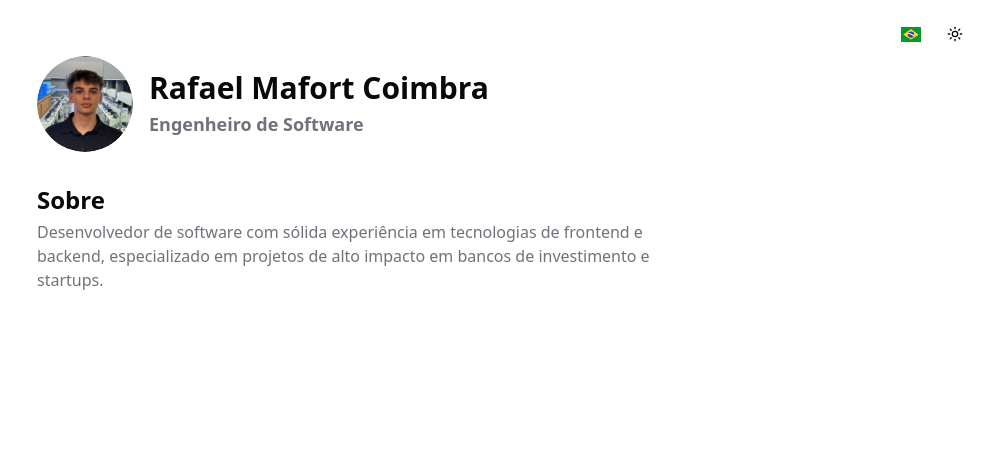
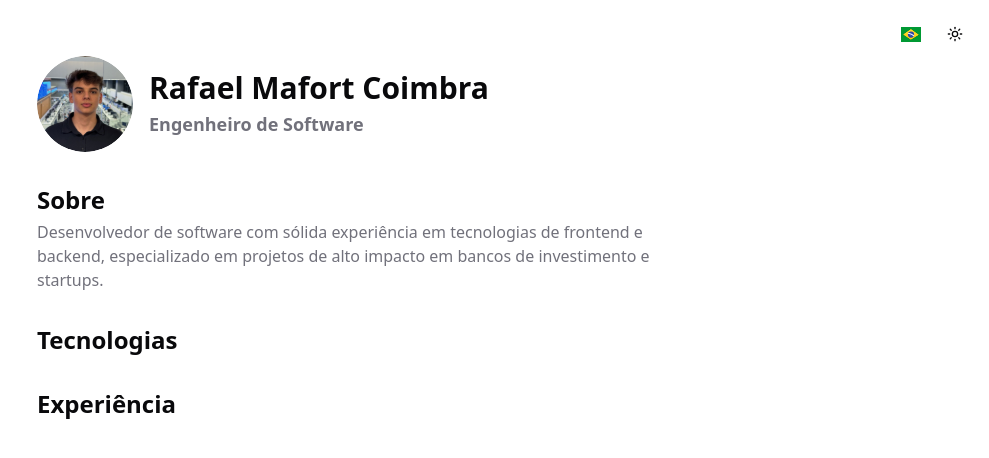
Before and after one commit to rafaelmafortc/personal-website, a Next.js app: page / in a window 1280 px wide. Shown: the top 458 px of the page, without its empty margins (291-1280 px from the left). Built offline with nearby package versions, Linux system fonts and the light colour scheme; no server answers.

Commit message:
new section

```diff
--- a/src/app/page.tsx
+++ b/src/app/page.tsx
@@ -38,6 +38,16 @@ export default function Home() {
                         {t('about_text')}
                     </p>
                 </section>
+                <section>
+                    <h3 className="text-2xl font-semibold">
+                        {t('technologies')}
+                    </h3>
+                </section>
+                <section>
+                    <h3 className="text-2xl font-semibold">
+                        {t('experience')}
+                    </h3>
+                </section>
             </div>
         </main>
     );
--- a/src/messages/en.json
+++ b/src/messages/en.json
@@ -2,6 +2,8 @@
     "home": {
         "subtitle": "Software Engineer",
         "about": "About",
-        "about_text": "Software developer with solid experience in frontend and backend technologies, specializing in high-impact projects within investment banks and startups."
+        "about_text": "Software developer with solid experience in frontend and backend technologies, specializing in high-impact projects within investment banks and startups.",
+        "technologies": "Technologies",
+        "experience": "Experience"
     }
 }
--- a/src/messages/pt-BR.json
+++ b/src/messages/pt-BR.json
@@ -2,6 +2,8 @@
     "home": {
         "subtitle": "Engenheiro de Software",
         "about": "Sobre",
-        "about_text": "Desenvolvedor de software com sólida experiência em tecnologias de frontend e backend, especializado em projetos de alto impacto em bancos de investimento e startups."
+        "about_text": "Desenvolvedor de software com sólida experiência em tecnologias de frontend e backend, especializado em projetos de alto impacto em bancos de investimento e startups.",
+        "technologies": "Tecnologias",
+        "experience": "Experiência"
     }
 }
```
